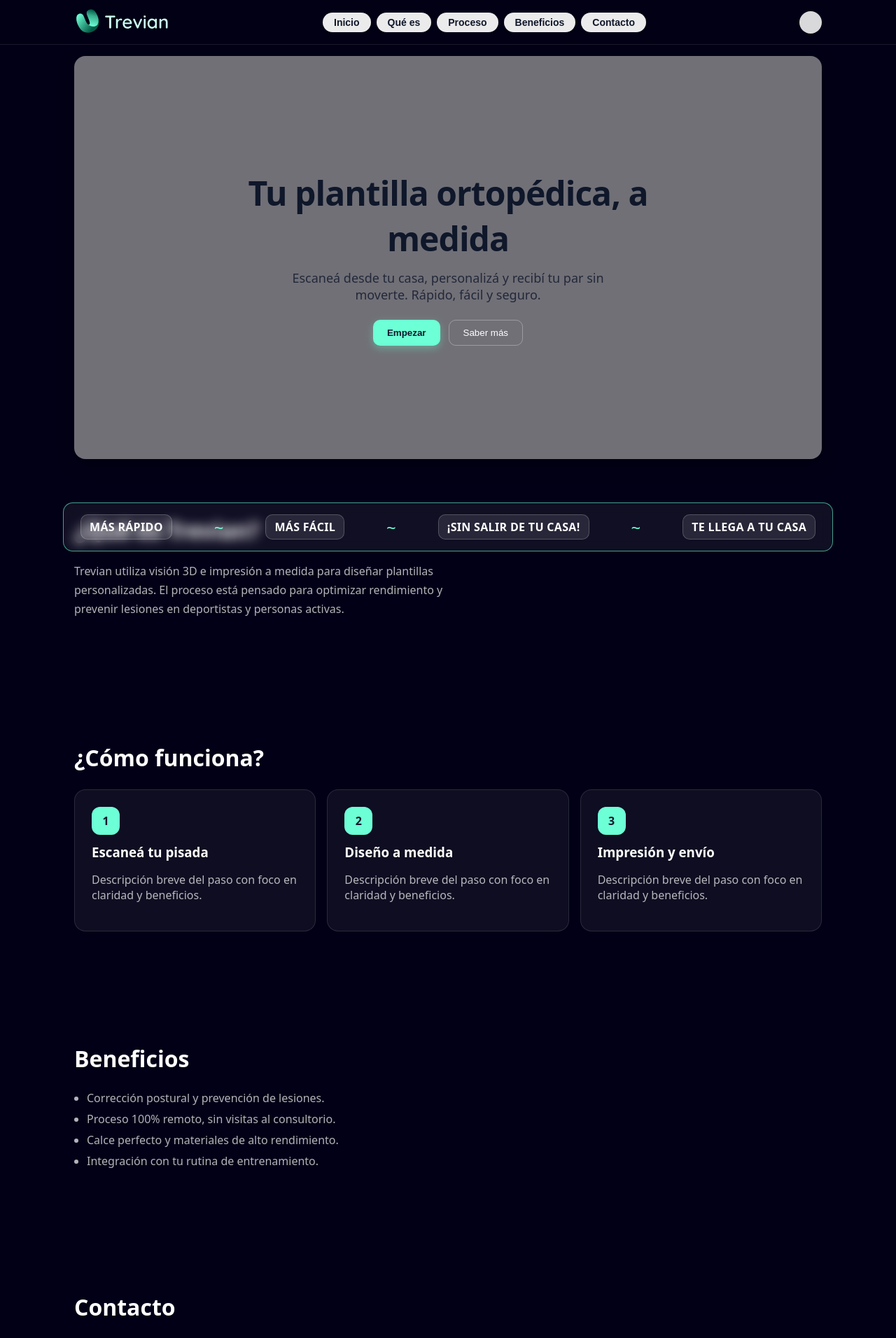
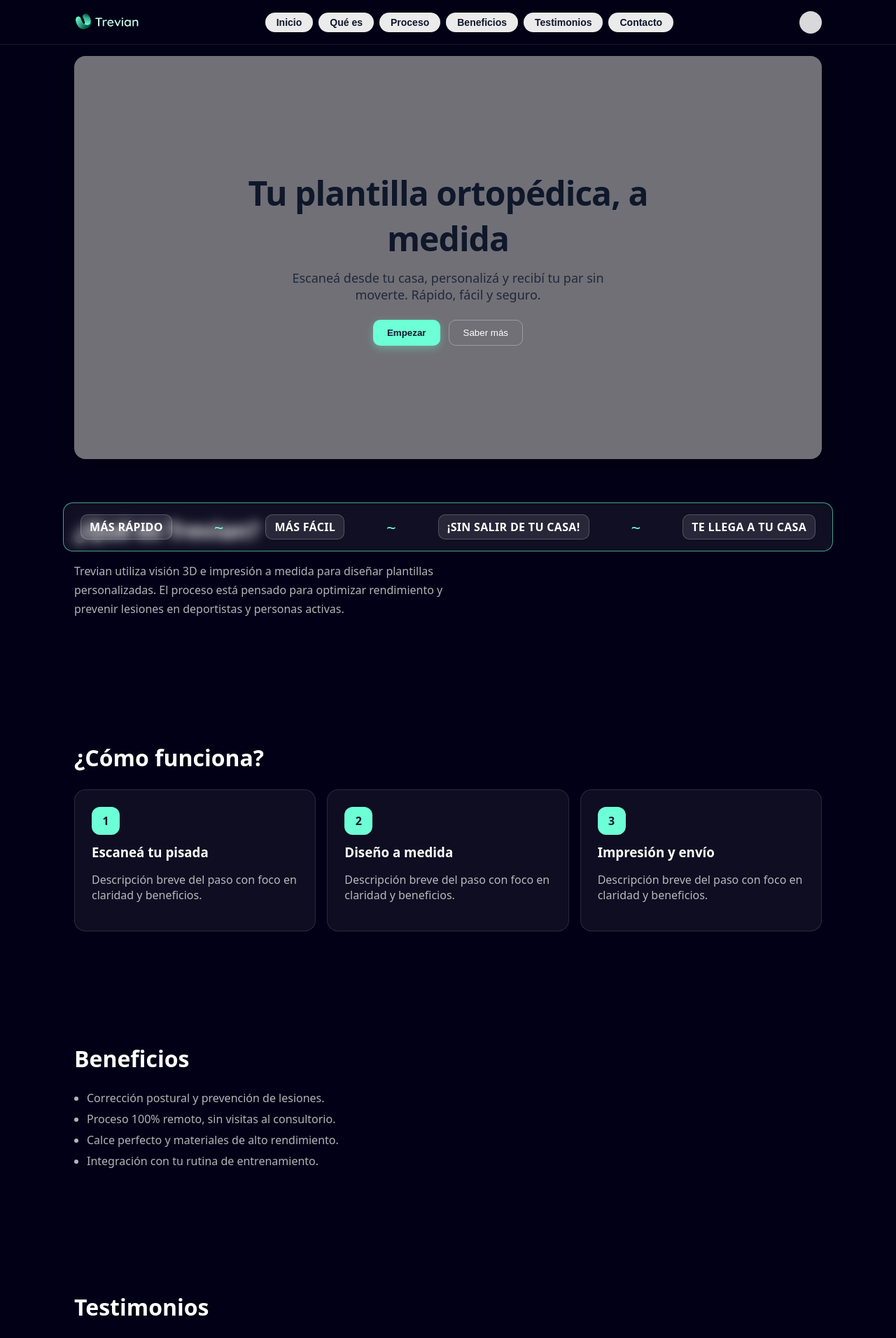
Before and after one commit to lolagou/landing-page, a React (Vite) app: page / in a window 1280 px wide. Shown: the top 1912 px of the page at 70% size. Built offline with nearby package versions, Linux system fonts and the light colour scheme.

Commit message:
arreglo logo

```diff
--- a/src/homepage.jsx
+++ b/src/homepage.jsx
@@ -7,6 +7,7 @@ export default function LandingPage() {
   const procesoRef = useRef(null);
   const beneficiosRef = useRef(null);
   const contactoRef = useRef(null);
+  const testimoniosRef = useRef(null);
   const [menuOpen, setMenuOpen] = useState(false);
 
   const items = [
@@ -14,6 +15,7 @@ export default function LandingPage() {
     { label: "Qué es", ref: queEsRef },
     { label: "Proceso", ref: procesoRef },
     { label: "Beneficios", ref: beneficiosRef },
+    { label: "Testimonios", ref: testimoniosRef },
     { label: "Contacto", ref: contactoRef },
   ];
 
@@ -134,6 +136,12 @@ export default function LandingPage() {
           </ul>
         </section>
 
+
+        {/* TESTIMONIOS */}
+        <section ref={testimoniosRef} className="lp-section lp-pad">
+          <h2 className="lp-h2">Testimonios</h2>
+        </section>
+
         {/* CONTACTO */}
         <section ref={contactoRef} className="lp-section lp-pad">
           <h2 className="lp-h2">Contacto</h2>
--- a/src/index.css
+++ b/src/index.css
@@ -188,3 +188,10 @@ body {
 
 /* App wrapper */
 .lp-app { min-height: 100vh; }
+
+.lp-logo {
+  height: 28px;
+  width: auto;
+  display: block;
+  object-fit: contain;
+}
```
